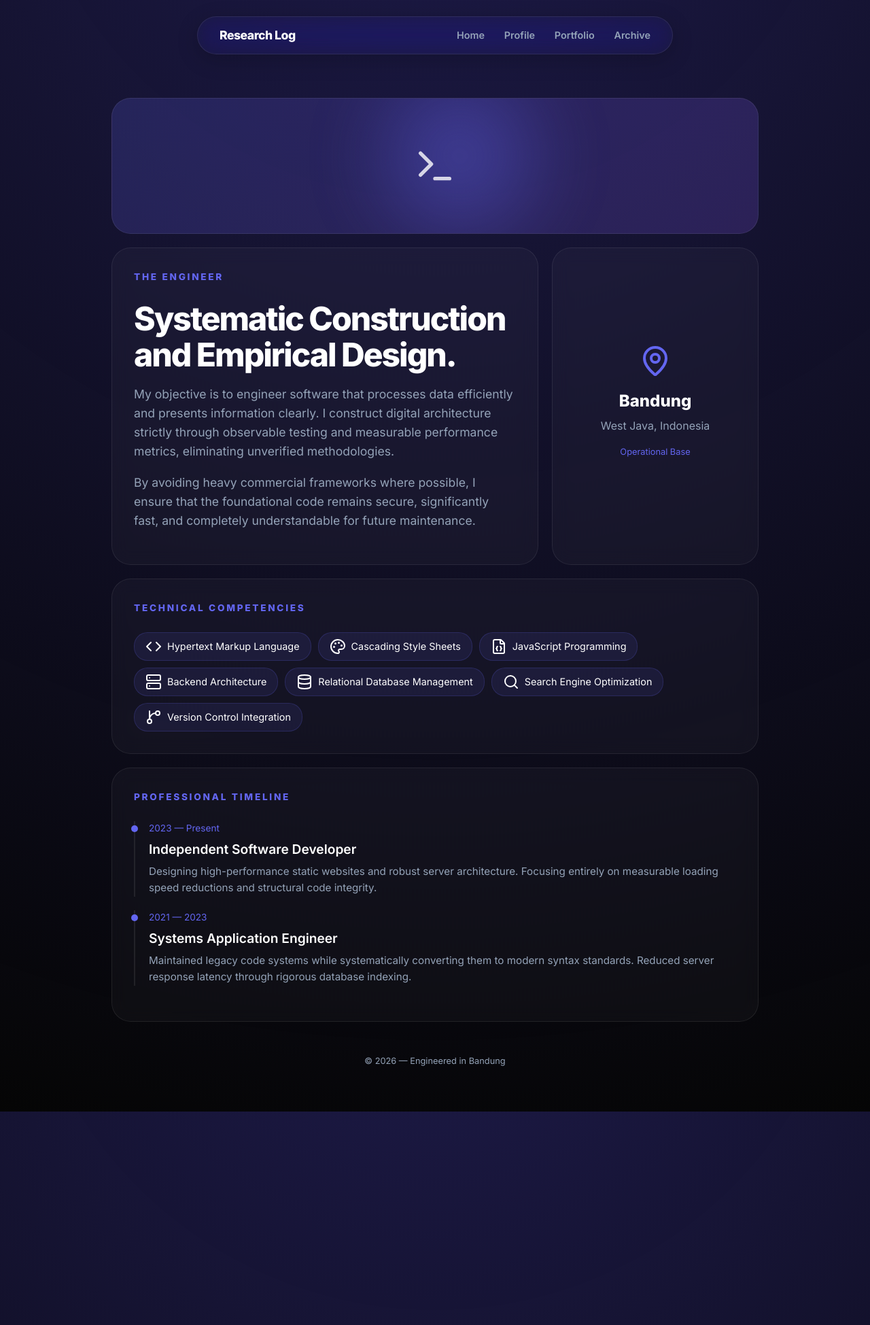
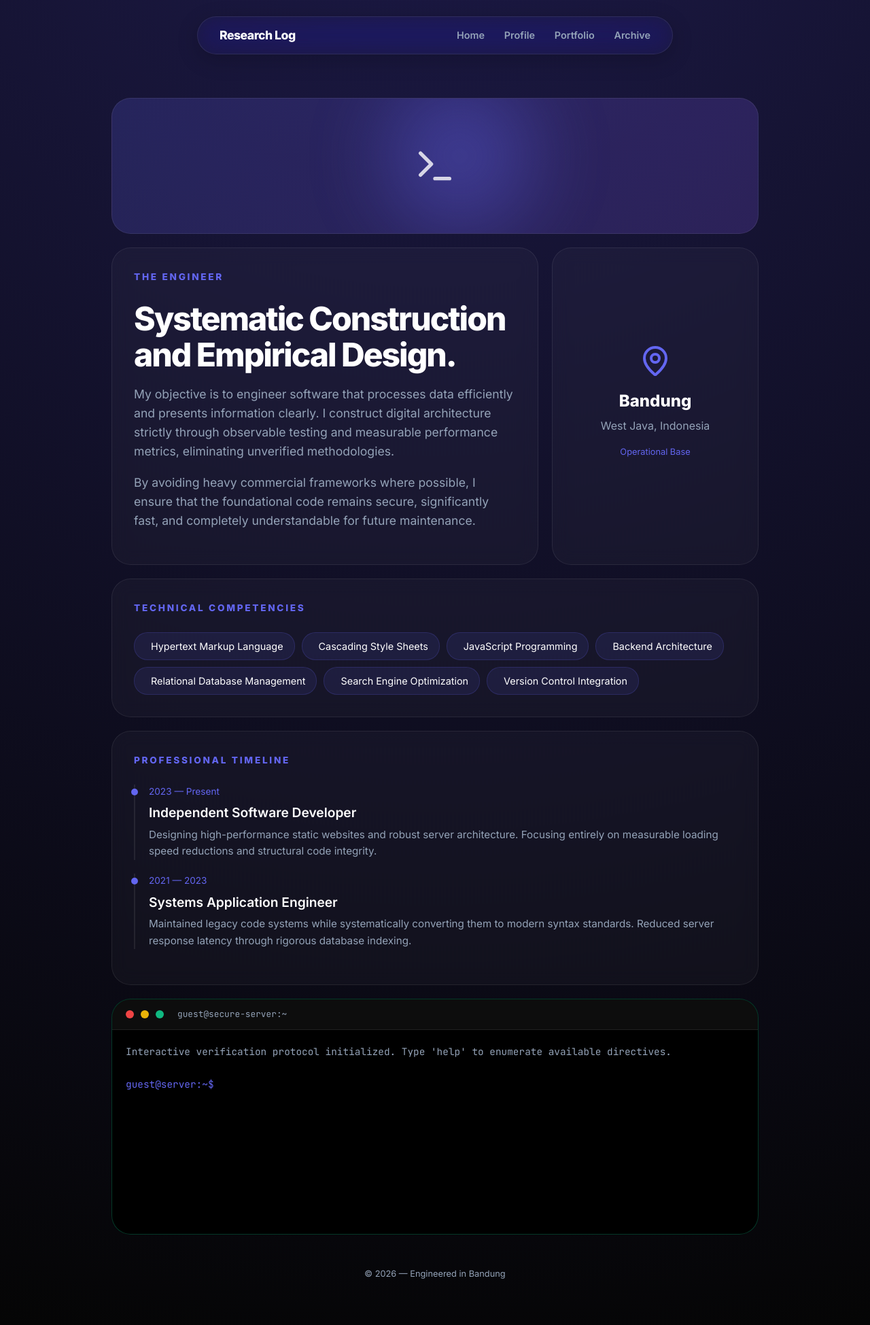
Before and after one commit to cingmen/cingmen.github.io, a Jekyll site: the page built from about.html, in a window 1280 px wide. Shown: the whole page at 68% size. Built offline with Jekyll 4.4.1, drawn with Linux system fonts in a browser that asks for light colours.

Commit message:
add template

```diff
--- a/about.html
+++ b/about.html
@@ -12,7 +12,7 @@ permalink: /about/
 
     <script src="https://unpkg.com/lucide@latest"></script>
     <link rel="preconnect" href="https://fonts.googleapis.com">
-    <link href="https://fonts.googleapis.com/css2?family=Inter:wght@300;400;600;800&display=swap" rel="stylesheet">
+    <link href="https://fonts.googleapis.com/css2?family=Inter:wght@300;400;600;800&family=JetBrains+Mono:wght@400;700&display=swap" rel="stylesheet">
 
     <style>
         :root {
@@ -21,6 +21,7 @@ permalink: /about/
             --border: rgba(255, 255, 255, 0.08);
             --accent: #6366f1;
             --accent-secondary: #8b5cf6;
+            --security: #10b981;
             --text-main: #ffffff;
             --text-dim: #94a3b8;
             --glass: blur(16px);
@@ -104,6 +105,15 @@ permalink: /about/
         .skills-card { grid-column: span 3; }
         .experience-card { grid-column: span 3; }
 
+        /* Interactive Terminal Simulator Architecture */
+        .terminal-simulator { grid-column: span 3; padding: 0; background: #000000; border: 1px solid rgba(16, 185, 129, 0.3); border-radius: 28px; overflow: hidden; display: flex; flex-direction: column; }
+        .terminal-header { background: rgba(255, 255, 255, 0.05); border-bottom: 1px solid var(--border); padding: 12px 20px; display: flex; align-items: center; gap: 10px; }
+        .terminal-dot { width: 12px; height: 12px; border-radius: 50%; background: #333; }
+        .terminal-body { padding: 20px; font-family: 'JetBrains Mono', monospace; font-size: 0.9rem; color: var(--security); height: 300px; overflow-y: auto; display: flex; flex-direction: column; }
+        .terminal-input-line { display: flex; align-items: center; margin-top: 10px; }
+        .terminal-prompt { color: var(--accent); margin-right: 10px; }
+        .terminal-input-field { background: transparent; border: none; outline: none; color: var(--text-main); font-family: 'JetBrains Mono', monospace; font-size: 0.9rem; flex-grow: 1; caret-color: var(--text-main); }
+
         h1 { font-size: 3rem; margin: 0 0 1rem 0; letter-spacing: -2px; font-weight: 800; line-height: 1.1; }
         h2 { font-size: 0.85rem; text-transform: uppercase; letter-spacing: 0.2em; color: var(--accent); margin-top: 0; margin-bottom: 1.5rem; }
         p { color: var(--text-dim); font-size: 1.1rem; }
@@ -118,7 +128,7 @@ permalink: /about/
 
         @media (max-width: 850px) {
             .grid { grid-template-columns: 1fr; }
-            .profile-main, .location-card, .skills-card, .experience-card { grid-column: span 1; }
+            .profile-main, .location-card, .skills-card, .experience-card, .terminal-simulator { grid-column: span 1; }
         }
     </style>
 </head>
@@ -157,6 +167,61 @@ permalink: /about/
                 <p style="margin: 5px 0 0 0; font-size: 1rem;">West Java, Indonesia</p>
                 <p style="font-size: 0.8rem; margin-top: 15px; color: var(--accent);">Operational Base</p>
             </section>
+            <script>
+                lucide.createIcons();
+
+                // Interactive Command Line Simulator Logic
+                const terminalInput = document.getElementById('terminal-input');
+                const terminalHistory = document.getElementById('terminal-history');
+                const terminalContainer = document.getElementById('interactive-terminal');
+
+                const commandDatabase = {
+                    'help': 'Available execution commands:<br>- <b>whoami</b>: Extract professional summary<br>- <b>skills</b>: Enumerate technical competencies<br>- <b>experience</b>: Output operational timeline<br>- <b>clear</b>: Purge terminal display',
+                    'whoami': 'Identity Verified: Security Architect and Interface Designer.<br>Primary Objective: Engineer secure digital infrastructure and construct minimalist, high-performance web environments.',
+                    'skills': 'Validating primary competencies:<br>- Hypertext Markup Language<br>- Cascading Style Sheets<br>- JavaScript Programming<br>- Relational Database Management<br>- Server-side Network Architecture',
+                    'experience': 'Retrieving operational timeline:<br>[2023 - Present] Independent Software Developer<br>[2021 - 2023] Systems Application Engineer',
+                    'clear': 'CLEAR_SIGNAL'
+                };
+
+                terminalInput.addEventListener('keydown', function(event) {
+                    if (event.key === 'Enter') {
+                        const command = this.value.trim().toLowerCase();
+                        this.value = '';
+
+                        if (command === '') return;
+
+                        // Document the user input
+                        const echoLine = document.createElement('div');
+                        echoLine.innerHTML = `<span style="color: var(--accent); margin-right: 10px;">guest@server:~$</span><span style="color: var(--text-main);">${command}</span>`;
+                        echoLine.style.marginBottom = '5px';
+                        terminalHistory.appendChild(echoLine);
+
+                        // Process the command and generate a response
+                        if (command === 'clear') {
+                            terminalHistory.innerHTML = '';
+                        } else {
+                            const responseLine = document.createElement('div');
+                            responseLine.style.marginBottom = '15px';
+                            responseLine.style.color = 'var(--text-dim)';
+
+                            if (commandDatabase[command]) {
+                                responseLine.innerHTML = commandDatabase[command];
+                            } else {
+                                responseLine.innerHTML = `Directive not recognized: ${command}. Type 'help' to enumerate available commands.`;
+                            }
+                            terminalHistory.appendChild(responseLine);
+                        }
+
+                        // Force vertical scroll to follow new outputs
+                        terminalContainer.scrollTop = terminalContainer.scrollHeight;
+                    }
+                });
+
+                // Ensure the input field regains focus when a user clicks anywhere inside the terminal window
+                terminalContainer.addEventListener('click', () => {
+                    terminalInput.focus();
+                });
+            </script>
 
             <section class="card skills-card">
                 <h2>Technical Competencies</h2>
@@ -185,15 +250,30 @@ permalink: /about/
                     <p style="font-size: 0.95rem; margin-top: 5px;">Maintained legacy code systems while systematically converting them to modern syntax standards. Reduced server response latency through rigorous database indexing.</p>
                 </div>
             </section>
+
+            <section class="card terminal-simulator">
+                <div class="terminal-header">
+                    <div class="terminal-dot" style="background: #ef4444;"></div>
+                    <div class="terminal-dot" style="background: #eab308;"></div>
+                    <div class="terminal-dot" style="background: #10b981;"></div>
+                    <span style="font-family: 'JetBrains Mono', monospace; font-size: 0.8rem; color: var(--text-dim); margin-left: 10px;">guest@secure-server:~</span>
+                </div>
+                <div class="terminal-body" id="interactive-terminal">
+                    <div style="margin-bottom: 15px; color: var(--text-dim);">
+                        Interactive verification protocol initialized. Type 'help' to enumerate available directives.
+                    </div>
+                    <div id="terminal-history"></div>
+                    <div class="terminal-input-line">
+                        <span class="terminal-prompt">guest@server:~$</span>
+                        <input type="text" id="terminal-input" autocomplete="off" spellcheck="false" class="terminal-input-field">
+                    </div>
+                </div>
+            </section>
         </div>
 
         <footer style="text-align: center; margin-top: 3rem; color: var(--text-dim); font-size: 0.8rem;">
             &copy; 2026 — Engineered in Bandung
         </footer>
     </div>
-
-    <script>
-        lucide.createIcons();
-    </script>
 </body>
 </html>
```
Also changed, not shown: .github/workflows/minify-css.yml (added).
